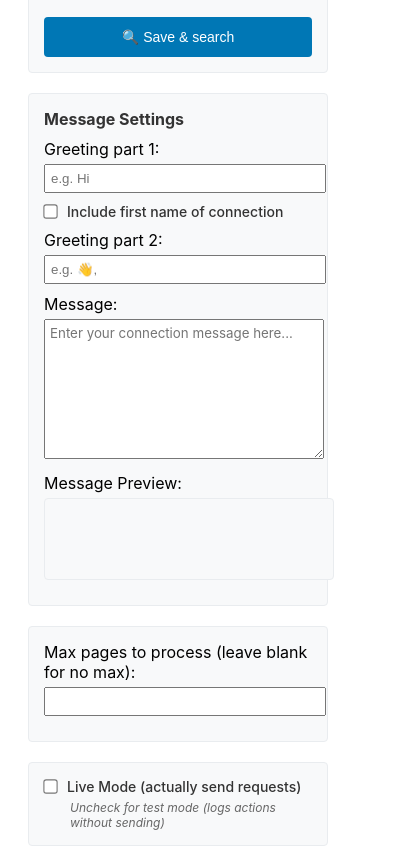
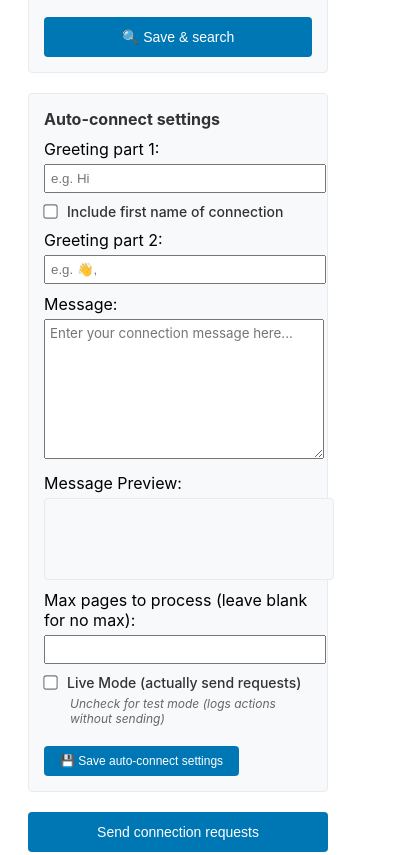
Before and after one commit to j2kenton/linkedin-linker, a browser extension: page popup.html in a window 400 px wide. Shown: the part 843-1698 px from the top of the page. Drawn offline with Linux system fonts and the light colour scheme; no server answers.

Commit message:
Reorganize popup sections - consolidate auto-connect settings

```diff
--- a/popup.html
+++ b/popup.html
@@ -137,7 +137,7 @@
     </div>
 
     <div class="settings">
-      <h4 style="margin: 0 0 10px 0; color: #333;">Message Settings</h4>
+      <h4 style="margin: 0 0 10px 0; color: #333;">Auto-connect settings</h4>
       <div style="margin-bottom: 10px;">
         <label for="greetingPart1">Greeting part 1:</label>
         <input type="text" id="greetingPart1" placeholder="e.g. Hi" style="width: 100%; padding: 5px; margin-top: 5px;">
@@ -161,16 +161,11 @@
         <label>Message Preview:</label>
         <div id="messagePreview" style="width: 100%; padding: 10px; margin-top: 5px; background-color: #f8f9fa; border: 1px solid #e9ecef; border-radius: 4px; font-family: inherit; white-space: pre-wrap; min-height: 60px;"></div>
       </div>
-    </div>
-
-    <div class="settings">
       <div style="margin-bottom: 10px;">
         <label for="stopPage">Max pages to process (leave blank for no max):</label>
         <input type="number" id="stopPage" placeholder="" min="1" style="width: 100%; padding: 5px; margin-top: 5px;">
       </div>
-    </div>
-
-    <div class="settings">
+      <div style="margin-bottom: 10px;">
         <label class="checkbox-label">
           <input type="checkbox" id="liveModeCheckbox">
           <span class="checkmark"></span>
@@ -180,8 +175,8 @@
           Uncheck for test mode (logs actions without sending)
         </div>
       </div>
-
       <button id="saveMessageButton" class="button" style="margin-top: 10px; width: auto; padding: 8px 16px; font-size: 12px;">💾 Save auto-connect settings</button>
+    </div>
     <button id="startButton" class="button">Send connection requests</button>
 
     <div id="status" class="status">
```
Lines whose indentation alone changed are shown as unchanged.
